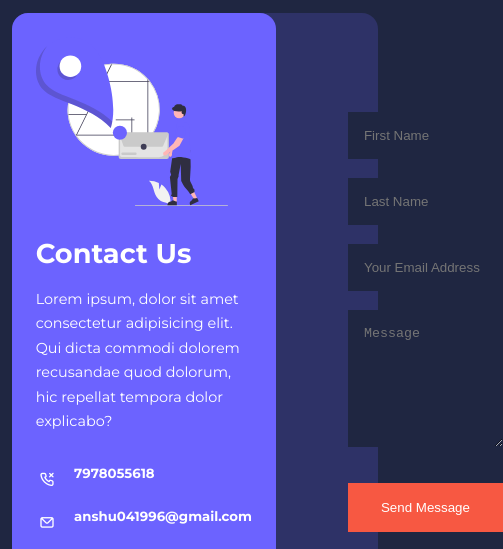
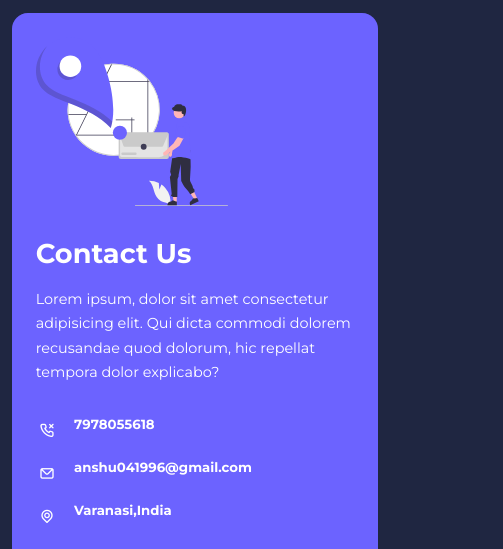
Before and after one commit to anshunewdevop/OZE-TRIPS, a plain HTML site: page contact.html in a window 390 px wide. Shown: the part 83-632 px from the top of the page, 503 px wide, since content can reach past the window. Drawn offline with nearby package versions, Linux system fonts and the light colour scheme.

Commit message:
Media Query Updated

```diff
--- a/css/contact.css
+++ b/css/contact.css
@@ -121,12 +121,8 @@ input, textarea {
 
 
 @media screen and (max-width: 600px) {
-
-    .contact{
-        padding-bottom: 0;
-     }
     .contact__container {
-        grid-template-columns: 1fr 1fr;
+        grid-template-columns: 1fr;
         gap: 3rem;
         margin-top: 0;
         padding: 0;
```
Also changed, not shown: index.html (+1 -1 lines).
